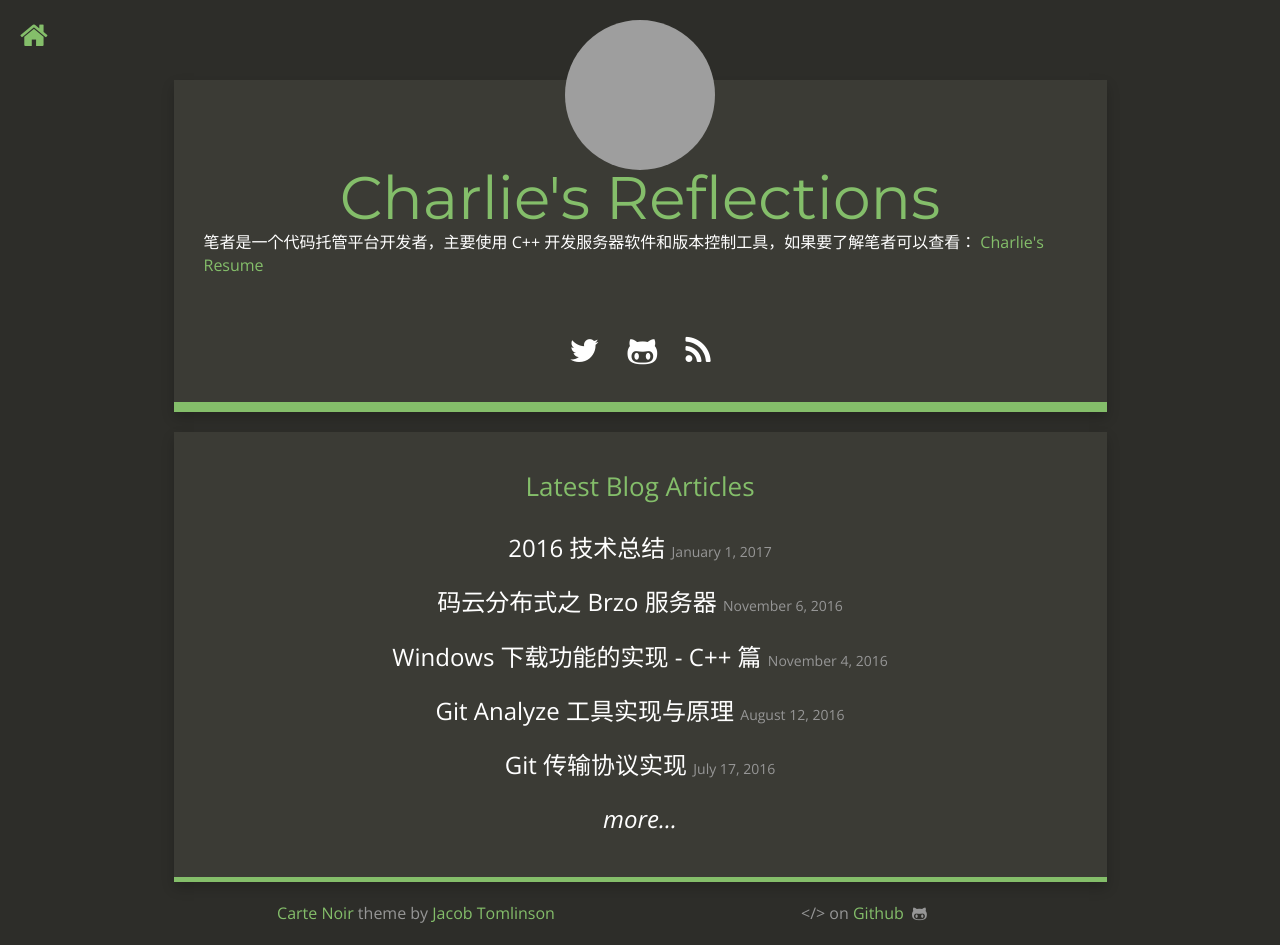
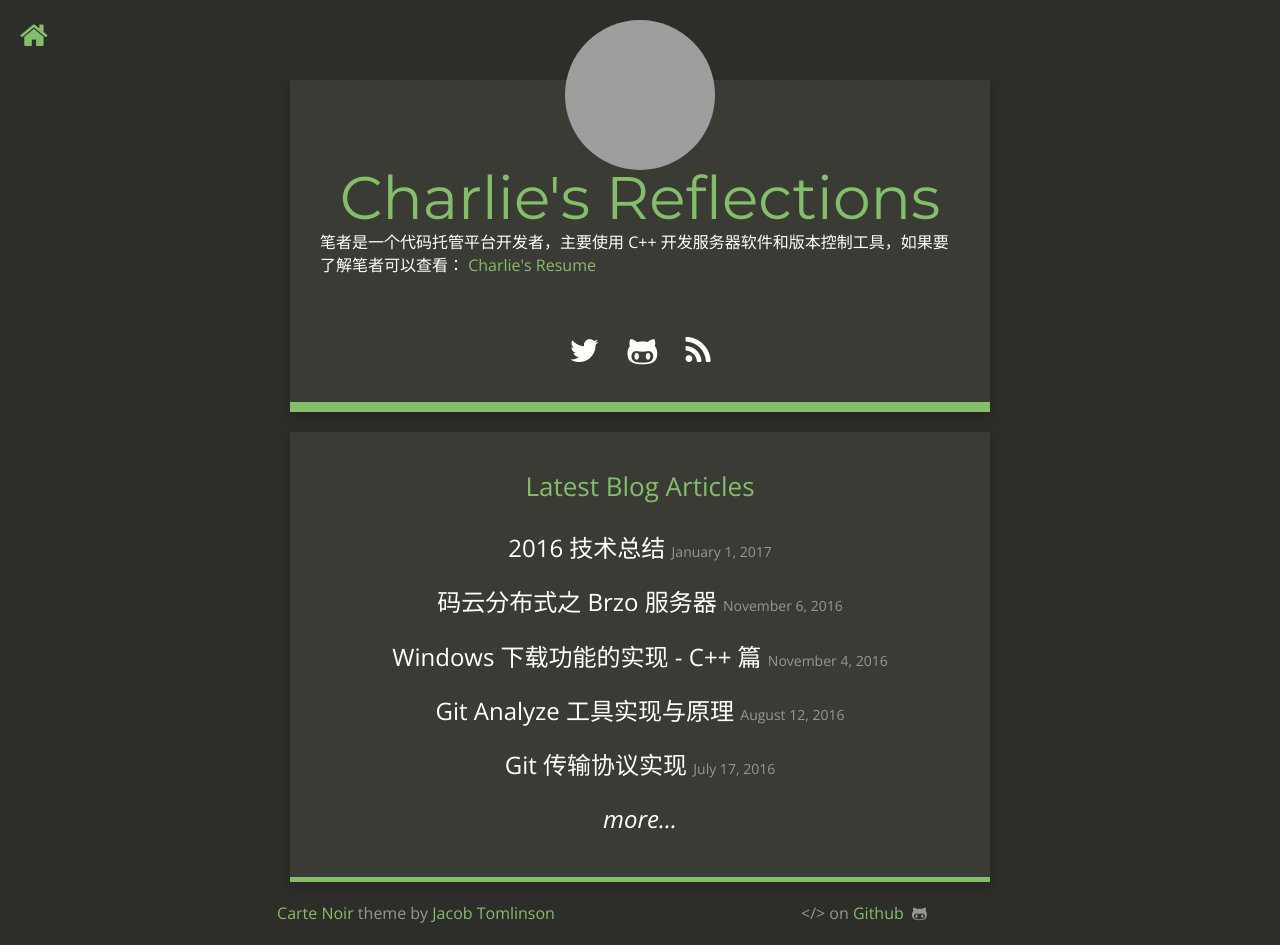
Before and after one commit to fcharlie/fcharlie.github.io, a Jekyll site: the page built from index.html, in a window 1280 px wide. Built offline with Jekyll 4.4.1, drawn with Linux system fonts in a browser that asks for light colours; nearby versions of some CDN libraries; grey boxes are pictures that could not be loaded.

Commit message:
rollback width

```diff
--- a/css/style.scss
+++ b/css/style.scss
@@ -179,8 +179,8 @@ ul {
 	padding: 0px;
 
 	@media (min-width: $screen-sm-min) {
-		width: 933px;
-		max-width:1293px;
+		width: 700px;
+		max-width:700px;
 	}
 
 	.header {
```
